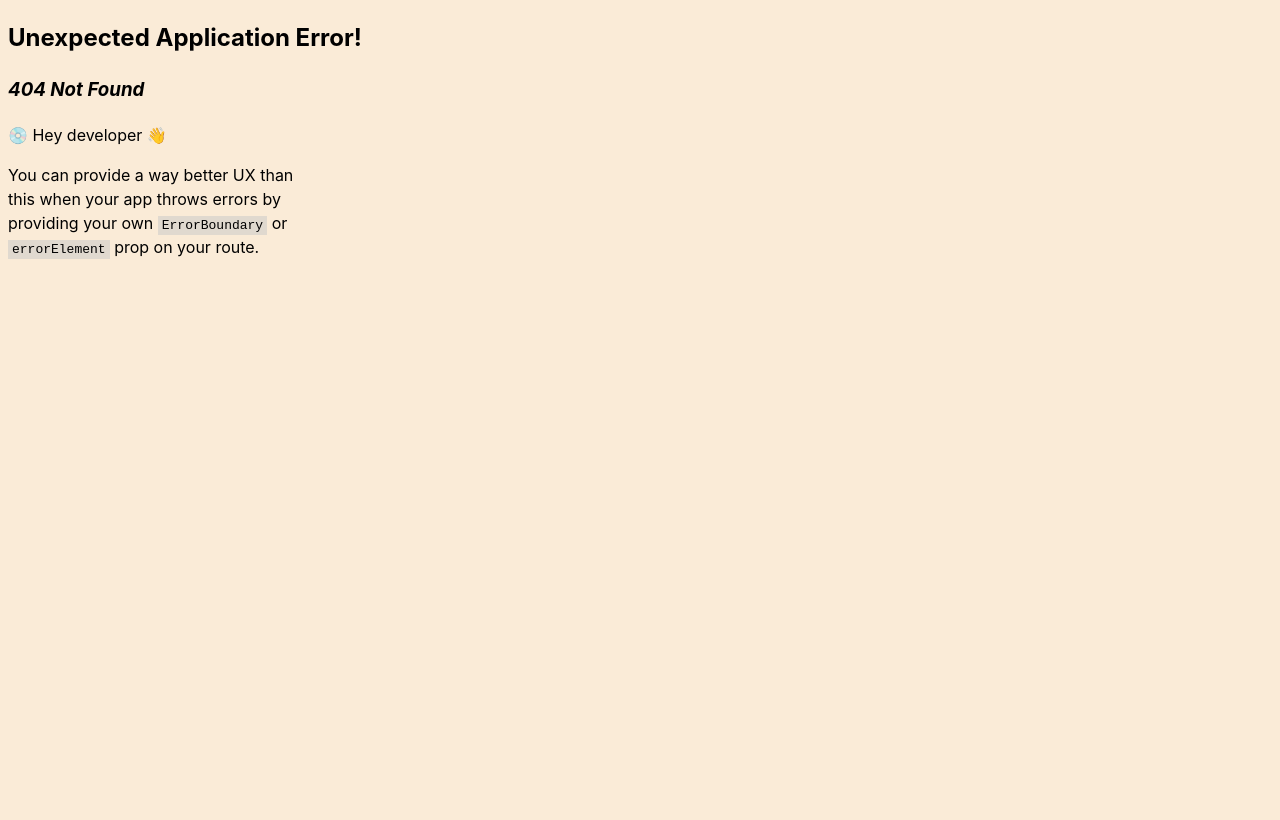
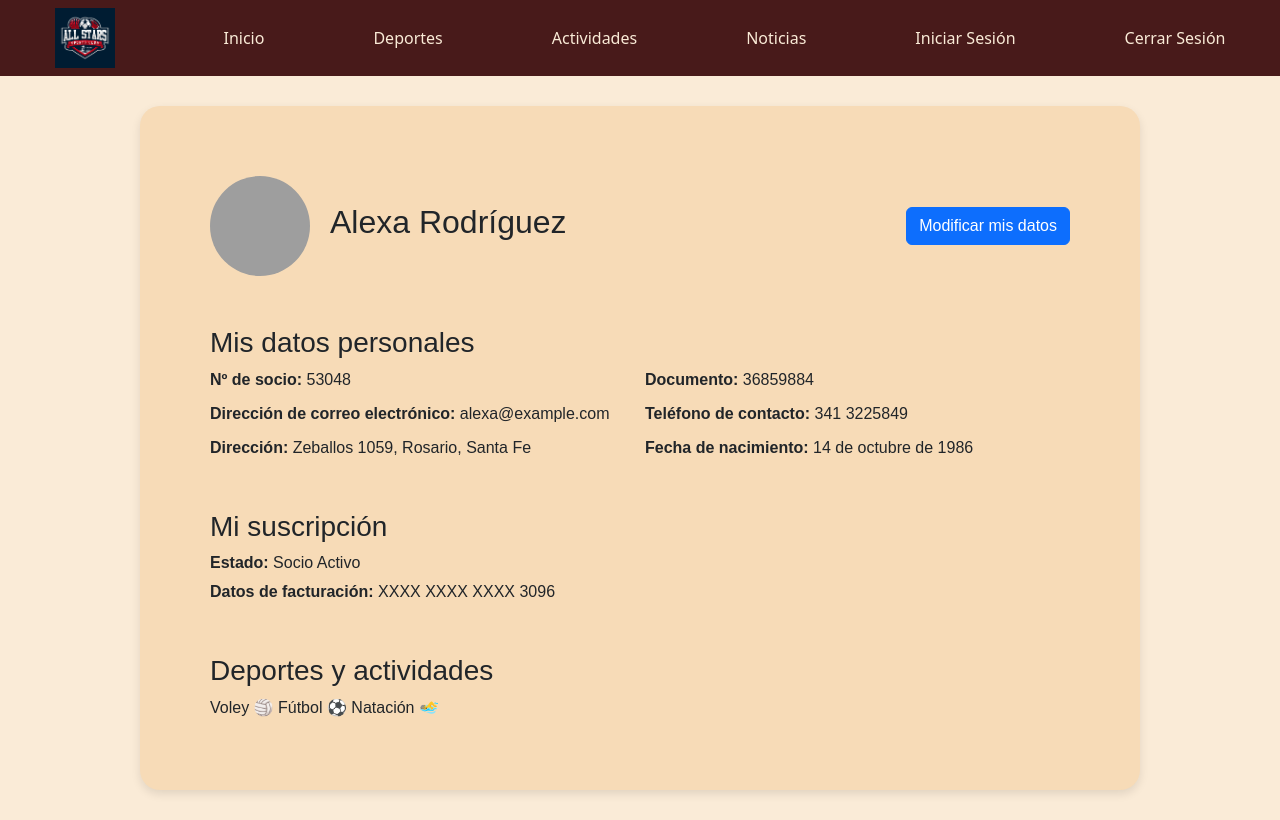
Before and after one commit to francocallegari/PPS-Club-Deportivo, a React (Vite) app in the folder React Frontend/Club-Deportivo/: page /Profile in a window 1280 px wide. Before the commit this address had no page. Built offline with nearby package versions, Linux system fonts and the light colour scheme; grey boxes are pictures that could not be loaded.

Commit message:
added generic profile page

```diff
--- a/React Frontend/Club-Deportivo/src/App.css
+++ b/React Frontend/Club-Deportivo/src/App.css
@@ -1,3 +1,4 @@
 #root {
   margin: 0;
+  background-color: antiquewhite;
 }
--- a/React Frontend/Club-Deportivo/src/App.jsx
+++ b/React Frontend/Club-Deportivo/src/App.jsx
@@ -3,6 +3,9 @@ import MainLayout from './components/mainLayout/MainLayout'
 import Dashboard from './components/dashboard/Dashboard'
 import './App.css'
 import Sports from './components/sports/Sports'
+import ProfilePage from './components/profilePage/ProfilePage'
+import 'bootstrap/dist/css/bootstrap.min.css';
+
 
 function App() {
   const router = createBrowserRouter([
@@ -21,6 +24,14 @@ function App() {
           <Sports></Sports>
         </MainLayout>
       )
+    },
+    {
+      path: "/Profile",
+      element: (
+        <MainLayout>
+          <ProfilePage></ProfilePage>
+        </MainLayout>
+      )
     }
   ])
   return (
--- /dev/null
+++ b/React Frontend/Club-Deportivo/src/components/profilePage/ProfilePage.css
@@ -0,0 +1,83 @@
+.socio-container {
+  max-width: 1000px;
+  margin: 30px auto;
+  padding: 20px;
+  font-family: 'Arial', sans-serif;
+  background-color: rgb(247, 219, 183);
+  border-radius: 20px;
+  box-shadow: 0px 4px 10px rgba(0, 0, 0, 0.1);
+}
+
+.perfil {
+  display: flex;
+  justify-content: space-between;
+  align-items: center;
+  margin: 50px;
+}
+
+.foto-perfil {
+  border-radius: 50%;
+  width: 100px;
+  height: 100px;
+}
+
+h2 {
+  margin-left: 20px;
+  flex-grow: 1;
+  font-weight: bold;
+}
+
+button.modificar-datos {
+  background-color: #1e90ff;
+  color: white;
+  border: none;
+  padding: 10px 20px;
+  border-radius: 5px;
+  cursor: pointer;
+  transition: background-color 0.3s ease;
+}
+
+button.modificar-datos:hover {
+  background-color: #1c7ed6;
+}
+
+.info-personal, .suscripcion, .deportes {
+  margin: 50px;
+}
+
+.datos-grid {
+  display: grid;
+  grid-template-columns: 1fr 1fr;
+  gap: 10px;
+}
+
+.datos-grid p {
+  margin: 0;
+}
+
+h3 {
+  margin-bottom: 20px;
+  font-size: 1.2em;
+  font-weight: bold;
+}
+
+.suscripcion p, .deportes p {
+  margin: 5px 0;
+}
+
+p {
+  max-width: 500px;
+}
+
+.modal-header {
+  background-color: #1e90ff;
+  color: white;
+}
+
+.modal-body {
+  background-color: #f4f4f4;
+}
+
+.modal-title {
+  font-size: 1.5rem;
+}
--- /dev/null
+++ b/React Frontend/Club-Deportivo/src/components/profilePage/ProfilePage.jsx
@@ -0,0 +1,109 @@
+import React, { useState } from "react";
+import { Button, Modal, Form } from "react-bootstrap";
+import './ProfilePage.css';
+
+const ProfilePage = () => {
+  const [show, setShow] = useState(false);
+
+  const handleClose = () => setShow(false);
+  const handleShow = () => setShow(true);
+
+  return (
+    <div className="socio-container">
+      <Modal show={show} onHide={handleClose}>
+        <Modal.Header closeButton>
+          <Modal.Title>Modificar mis datos</Modal.Title>
+        </Modal.Header>
+        <Modal.Body>
+          <Form>
+            <Form.Group controlId="formSocioNumber">
+              <Form.Label>Nº de socio</Form.Label>
+              <Form.Control type="text" defaultValue="53048" />
+            </Form.Group>
+            <Form.Group controlId="formDocumentNumber">
+              <Form.Label>Documento</Form.Label>
+              <Form.Control type="text" defaultValue="36859884" />
+            </Form.Group>
+            <Form.Group controlId="formEmail">
+              <Form.Label>Dirección de correo electrónico</Form.Label>
+              <Form.Control type="email" defaultValue="alexa@example.com" />
+            </Form.Group>
+            <Form.Group controlId="formPhone">
+              <Form.Label>Teléfono de contacto</Form.Label>
+              <Form.Control type="text" defaultValue="341 3225849" />
+            </Form.Group>
+            <Form.Group controlId="formAddress">
+              <Form.Label>Dirección</Form.Label>
+              <Form.Control type="text" defaultValue="Zeballos 1059, Rosario, Santa Fe" />
+            </Form.Group>
+            <Form.Group controlId="formBirthdate">
+              <Form.Label>Fecha de nacimiento</Form.Label>
+              <Form.Control type="date" defaultValue="1986-10-14" />
+            </Form.Group>
+          </Form>
+        </Modal.Body>
+        <Modal.Footer>
+          <Button variant="secondary" onClick={handleClose}>
+            Cancelar
+          </Button>
+          <Button variant="primary" onClick={handleClose}>
+            Guardar cambios
+          </Button>
+        </Modal.Footer>
+      </Modal>
+
+      <div className="perfil">
+        <img
+          src="https://cdn-icons-png.freepik.com/512/10015/10015419.png"
+          alt="Foto de perfil"
+          className="foto-perfil"
+        />
+        <h2>Alexa Rodríguez</h2>
+        <Button variant="primary" onClick={handleShow}>
+          Modificar mis datos
+        </Button>
+      </div>
+
+      <div className="info-personal">
+        <h3>Mis datos personales</h3>
+        <div className="datos-grid">
+          <p>
+            <strong>Nº de socio:</strong> 53048
+          </p>
+          <p>
+            <strong>Documento:</strong> 36859884
+          </p>
+          <p>
+            <strong>Dirección de correo electrónico:</strong> alexa@example.com
+          </p>
+          <p>
+            <strong>Teléfono de contacto:</strong> 341 3225849
+          </p>
+          <p>
+            <strong>Dirección:</strong> Zeballos 1059, Rosario, Santa Fe
+          </p>
+          <p>
+            <strong>Fecha de nacimiento:</strong> 14 de octubre de 1986
+          </p>
+        </div>
+      </div>
+
+      <div className="suscripcion">
+        <h3>Mi suscripción</h3>
+        <p>
+          <strong>Estado:</strong> Socio Activo
+        </p>
+        <p>
+          <strong>Datos de facturación:</strong> XXXX XXXX XXXX 3096
+        </p>
+      </div>
+
+      <div className="deportes">
+        <h3>Deportes y actividades</h3>
+        <p>Voley 🏐 Fútbol ⚽ Natación 🏊‍♂️</p>
+      </div>
+    </div>
+  );
+};
+
+export default ProfilePage;
--- a/React Frontend/Club-Deportivo/src/index.css
+++ b/React Frontend/Club-Deportivo/src/index.css
@@ -2,6 +2,5 @@
   font-family: Inter, system-ui, Avenir, Helvetica, Arial, sans-serif;
   line-height: 1.5;
   font-weight: 400;
-
   background-color: antiquewhite;
 }
```
